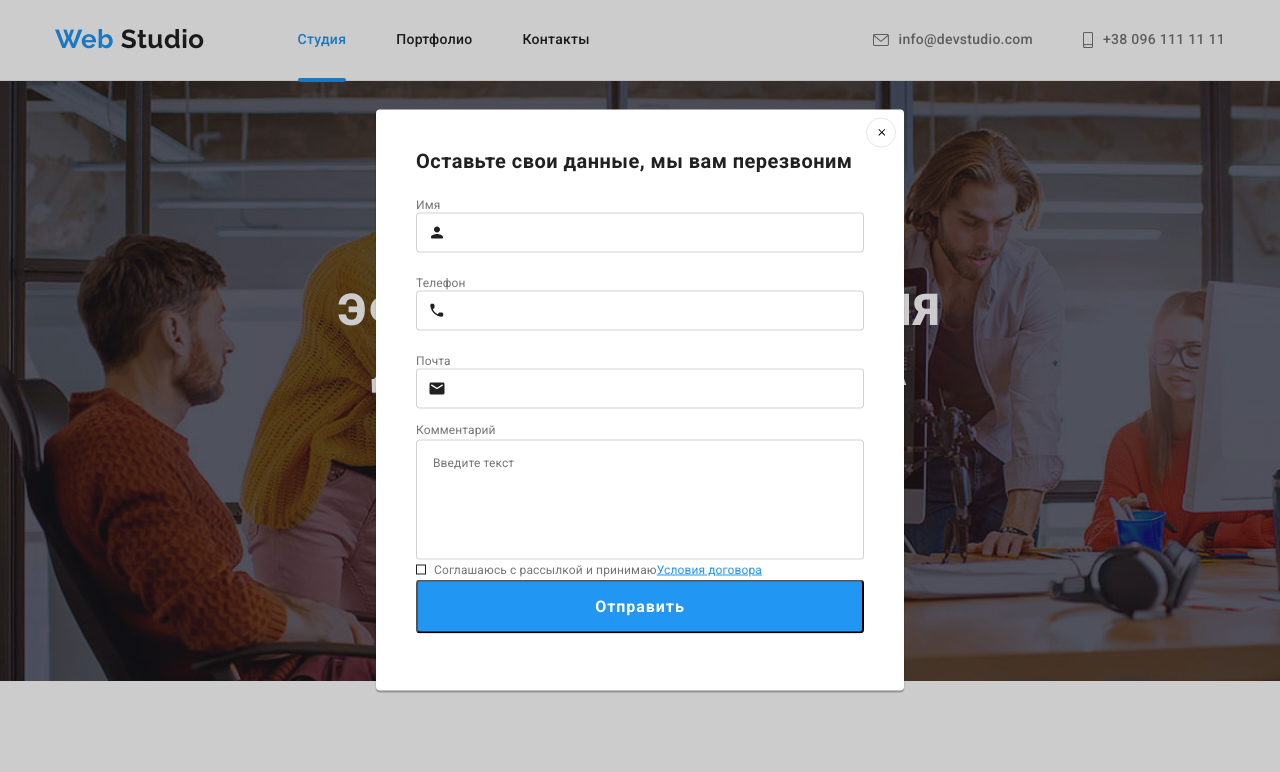
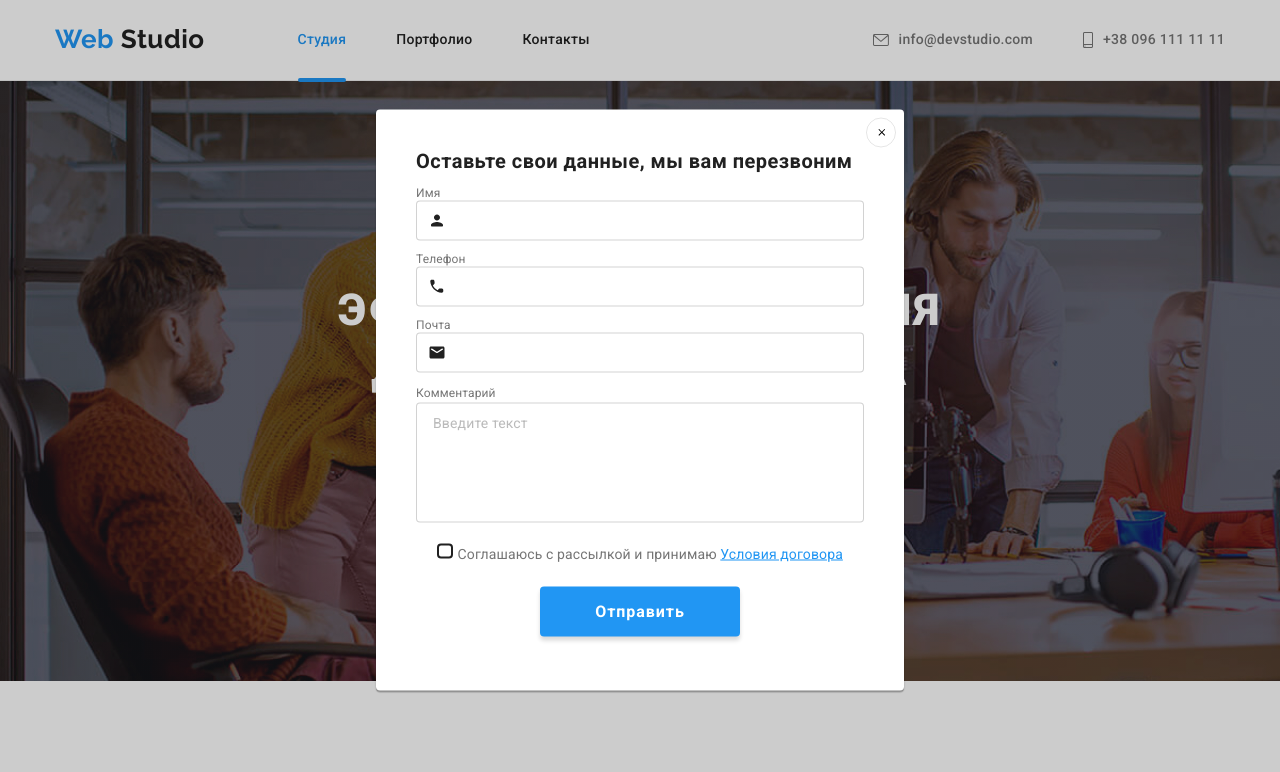
Before and after one commit to Vera-Korzun/goit-markup-hw-08, a plain HTML site: page index.html in a window 1280 px wide. Both pictures are taken after a click on the button "Заказать услугу". Shown: the top 772 px of the page. Drawn offline with nearby package versions, Linux system fonts and the light colour scheme.

Commit message:
Added modal

```diff
--- a/css/common.css
+++ b/css/common.css
@@ -374,7 +374,7 @@ img {
 }
 
 .footer-form-input::placeholder {
-	font-weight: normal;
+	font-weight: 400;
 	font-size: 16px;
 	line-height: 1.25;
 	color: rgba(255, 255, 255, 0.6);
--- a/css/main.css
+++ b/css/main.css
@@ -88,6 +88,14 @@ email & tel footer       rgba(255, 255, 255, 0.6)
 	border: 1px solid rgba(0, 0, 0, 0.1);
 	border-radius: 50%;
 	cursor: pointer;
+
+	transition: fill 250ms cubic-bezier(0.4, 0, 0.2, 1);
+}
+
+.modal-close-button:hover,
+.modal-close-button:focus {
+	fill: var(--accent-color);
+	outline: none;
 }
 
 .modal-close-svg {
@@ -112,7 +120,7 @@ email & tel footer       rgba(255, 255, 255, 0.6)
 
 .modal-contact-form {
 	position: relative;
-	margin-top: 28px;
+	margin-top: 16px;
 	margin-bottom: 10px;
 }
 
@@ -140,6 +148,8 @@ email & tel footer       rgba(255, 255, 255, 0.6)
 	border-radius: 4px;
 
 	padding-left: 42px;
+
+	transition: border-color 250ms cubic-bezier(0.4, 0, 0.2, 1);
 }
 
 .modal-form-input:hover,
@@ -175,6 +185,8 @@ email & tel footer       rgba(255, 255, 255, 0.6)
 	left: 12px;
 	transform: translateY(-50%);
 	fill: var(--title-text-color);
+
+	transition: fill 250ms cubic-bezier(0.4, 0, 0.2, 1);
 }
 
 .modal-form-input:focus + .modal-imput-svg,
@@ -182,46 +194,81 @@ email & tel footer       rgba(255, 255, 255, 0.6)
 	fill: var(--accent-color);
 }
 
-.form-lable-message {
-	margin-top: 1px;
+.modal-form-message::placeholder {
+	font-weight: 400;
+	font-size: 14px;
+	line-height: 1.14;
+	letter-spacing: 0.01em;
+	color: rgba(117, 117, 117, 0.5);
 }
 
 .form-lable-checkbox {
-	display: flex;
-	align-items: center;
+	display: inline-block;
 }
 
-.form-lable-checkbox::before {
-	display: block;
-	content: "";
-	width: 10px;
-	height: 10px;
-	border: 1px solid var(--title-text-color);
-	margin-right: 8px;
-	cursor: pointer;
+.form-checkbox-text,
+.form-checkbox-link {
+	font-weight: 400;
+	font-size: 14px;
+	line-height: 1.71;
+}
+
+.checkbox-icon {
+	display: inline-block;
+	width: 16px;
+	height: 15px;
+	border: 2px solid var(--title-text-color);
+	border-radius: 4px;
+}
+
+.form-checkbox-text {
+	color: var(--primary-text-color);
 }
 
 .form-checkbox-link {
-	color: var(--blue-color);
+	color: var(--accent-color);
+}
+
+.modal-form-checkbox:checked + .checkbox-icon {
+	background-image: url("../img/svg/check.svg");
+	background-size: 16px 15px;
+	border: 0px;
+}
+
+.modal-checkbox {
+	margin-top: 20px;
+	text-align: center;
 }
 
 .modal-form-submit {
+	display: block;
 	color: var(--primary-white-color);
 	background-color: var(--accent-color);
 
+	/*max-width: 200px;
+	height: 50px;*/
+	margin: auto;
+	margin-top: 20px;
+	margin-bottom: 40px;
 	padding: 10px 55px;
-	min-width: 200px;
 
 	font-weight: 700;
 	font-size: 16px;
-	line-height: 1.88;
+	line-height: 1.9;
 	text-align: center;
 	letter-spacing: 0.06em;
+	cursor: pointer;
 
-	cursor: pointer;
+	border: none;
+	box-shadow: 0px 4px 4px rgba(0, 0, 0, 0.15);
 	border-radius: 4px;
 
 	transition: 250ms cubic-bezier(0.4, 0, 0.2, 1);
+}
+
+.modal-form-submit:hover,
+.modal-form-submit:focus {
+	background: #188ce8;
 }
 
 /*============Qualities============*/
--- a/index.html
+++ b/index.html
@@ -368,10 +368,13 @@
 					</div>
 					<label for="comment" class="form-lable-message">Комментарий</label>
 					<textarea name="message" placeholder="Введите текст" class="modal-form-message"></textarea>
-					<div>
+					<div class="modal-checkbox">
 						<input type="checkbox" name="consent" id="consent" class="modal-form-checkbox visually-hidden">
-						<label for="consent" class="form-lable-checkbox">Соглашаюсь с рассылкой и принимаю
-							<a href="" class="form-checkbox-link">Условия договора</a></label>
+						<span class="checkbox-icon"></span>
+						<label for="consent" class="form-lable-checkbox">
+
+							<span class="form-checkbox-text">Соглашаюсь с рассылкой и принимаю
+							<a href="" class="form-checkbox-link">Условия договора</a></span></label>
 					</div>
 					<button type="submit" class="modal-form-submit">Отправить</button>
 				</form>
```
Also changed, not shown: img/check.svg (added), img/symbol-defs.svg (deleted).
